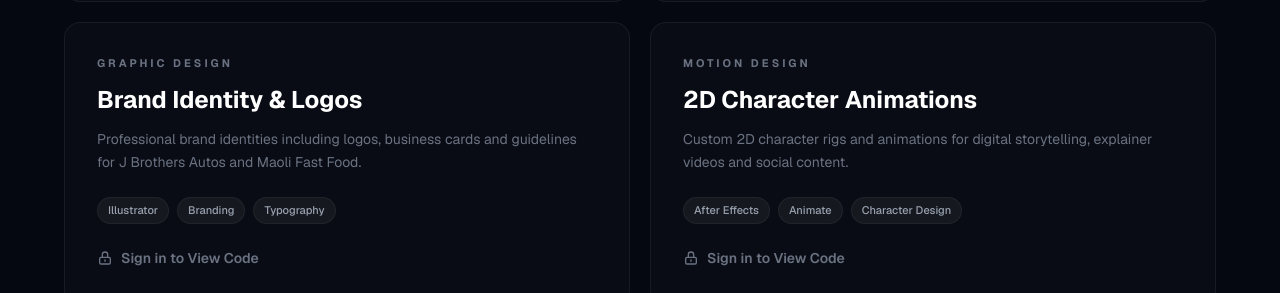
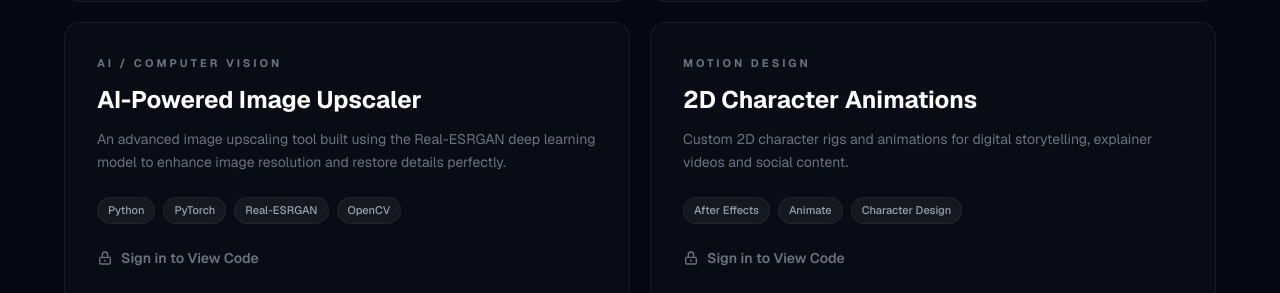
Before and after one commit to owaiskhan2501000/owais-portfolio-web, a Next.js app: page / in a window 1280 px wide. Shown: the part 3460-3753 px from the top of the page. Built offline with nearby package versions, Linux system fonts and the light colour scheme; no server answers.

Commit message:
Added AI Image Powered AI Upscaler

```diff
--- a/app/page.tsx
+++ b/app/page.tsx
@@ -250,7 +250,7 @@ export default function Home() {
   const projects = useMemo(() => [
     { id: 1, title: lang === "en" ? "Face Mask Detection System" : "口罩检测系统", category: "AI / Computer Vision", description: lang === "en" ? "Real-time face mask detection using deep learning. Built with Python, OpenCV, and TensorFlow as part of my Final Year Project." : "使用深度学习进行实时口罩检测。使用 Python、OpenCV 和 TensorFlow 作为毕业设计项目构建。", techStack: ["Python", "OpenCV", "TensorFlow", "CNN"], githubLink: "https://github.com/MohammadOwais/face-mask-detection", color: "from-violet-500/20 to-blue-500/20" },
     { id: 2, title: lang === "en" ? "Interactive Personal Portfolio" : "互动个人主页", category: "Frontend Development", description: lang === "en" ? "A highly interactive, bilingual portfolio built with Next.js. Features Lenis smooth scrolling, Framer Motion animations, and secure Clerk authentication." : "一个基于 Next.js 构建的高交互性双语个人主页。具有 Lenis 平滑滚动、Framer Motion 动画和安全的 Clerk 身份验证功能。", techStack: ["Next.js", "Tailwind CSS", "Framer Motion", "Lenis"], githubLink: "https://github.com/owaiskhan2501000/owais-portfolio-web", color: "from-emerald-500/20 to-teal-500/20" },
-    { id: 3, title: lang === "en" ? "Brand Identity & Logos" : "品牌形象与徽标", category: "Graphic Design", description: lang === "en" ? "Professional brand identities including logos, business cards and guidelines for J Brothers Autos and Maoli Fast Food." : "专业品牌形象设计，包括 J Brothers Autos 和 Maoli Fast Food 的徽标、名片和品牌指南。", techStack: ["Illustrator", "Branding", "Typography"], githubLink: "https://behance.net/MohammadOwais", color: "from-orange-500/20 to-rose-500/20" },
+    { id: 3, title: lang === "en" ? "AI-Powered Image Upscaler" : "AI 驱动的图像放大器", category: "AI / Computer Vision", description: lang === "en" ? "An advanced image upscaling tool built using the Real-ESRGAN deep learning model to enhance image resolution and restore details perfectly." : "使用 Real-ESRGAN 深度学习模型构建的高级图像放大工具，可完美提高图像分辨率并恢复细节。", techStack: ["Python", "PyTorch", "Real-ESRGAN", "OpenCV"], githubLink: "https://github.com/owaiskhan2501000", color: "from-blue-500/20 to-indigo-500/20" },
     { id: 4, title: lang === "en" ? "2D Character Animations" : "二维角色动画", category: "Motion Design", description: lang === "en" ? "Custom 2D character rigs and animations for digital storytelling, explainer videos and social content." : "用于数字故事、解说视频和社交内容的定制二维角色骨骼和动画。", techStack: ["After Effects", "Animate", "Character Design"], githubLink: "https://youtube.com/MohammadOwais", color: "from-pink-500/20 to-purple-500/20" },
   ], [lang]);
 
```
